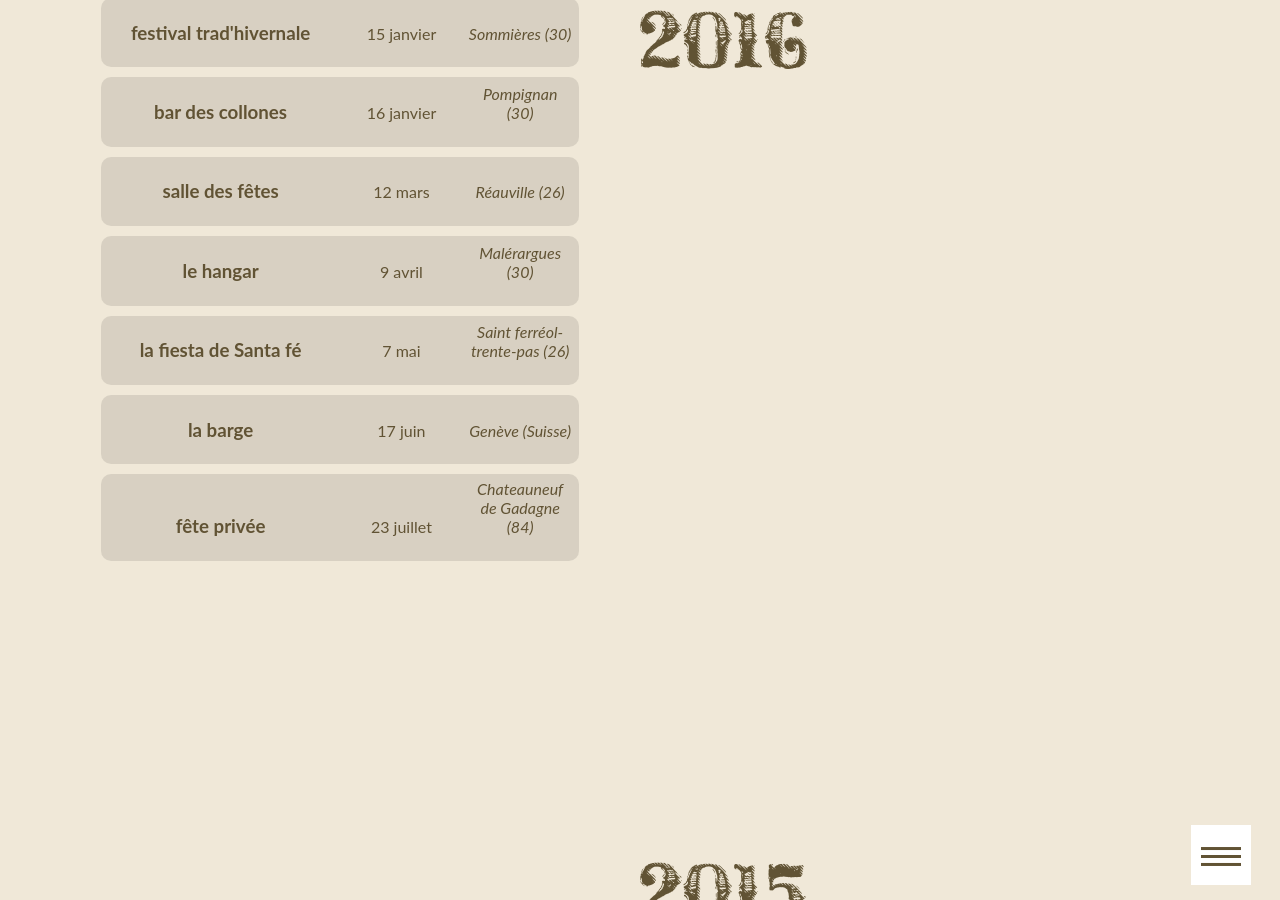
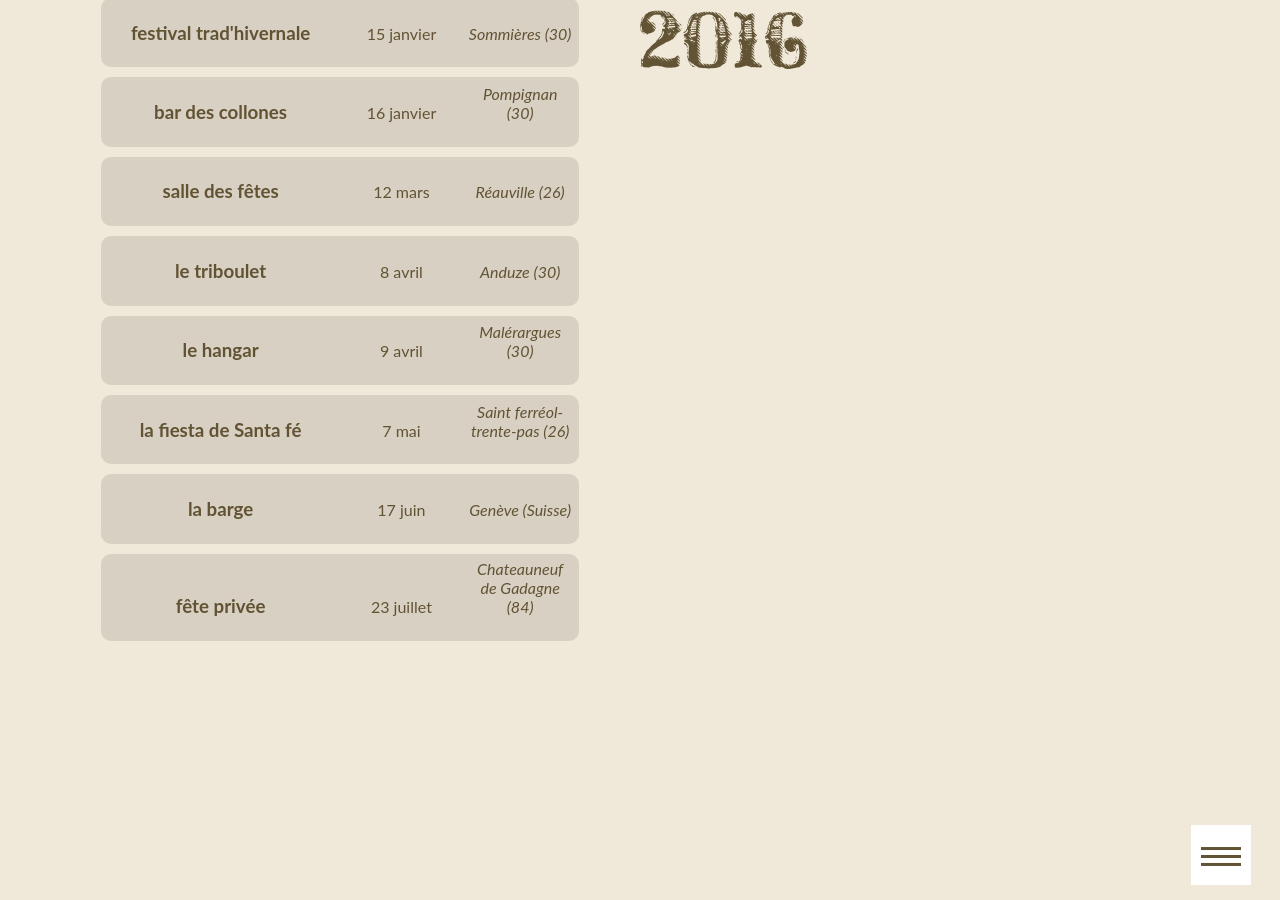
Before and after one commit to ftmftrs/ftmftrs.github.io, a Jekyll site: the page built from concert/index.html, in a window 1280 px wide and 900 px high, scrolled down 900 px. Built offline with Jekyll 4.4.1, drawn with Linux system fonts in a browser that asks for light colours; Markdown is read by kramdown in place of the engine named in the settings; comment, search, counter and statistics services are not loaded.

Commit message:
Update concerts2016.yml

```diff
--- a/_data/concerts2016.yml
+++ b/_data/concerts2016.yml
@@ -11,6 +11,10 @@
 - title: salle des fêtes
   date: 12 mars
   address: Réauville (26)
+
+- title: le triboulet
+  date: 8 avril
+  address: Anduze (30)
 
 - title: le hangar
   date: 9 avril
```
